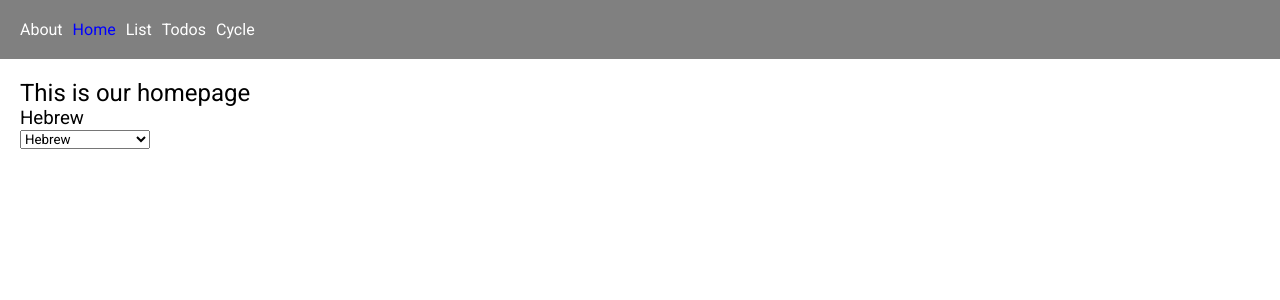
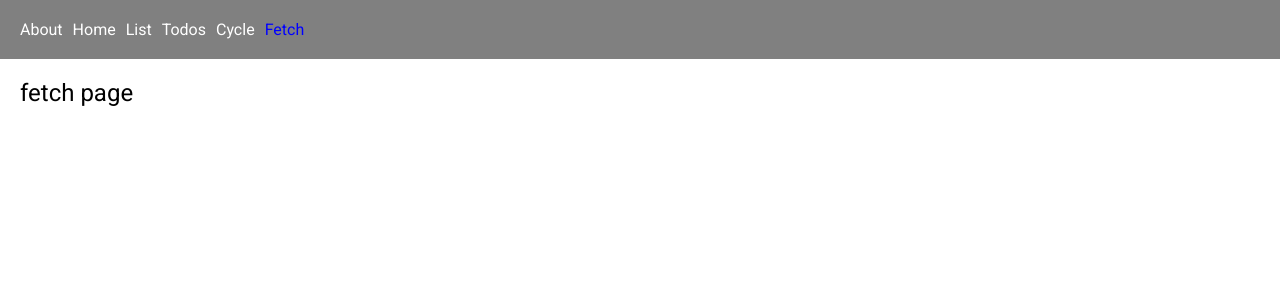
Before and after one commit to zadahead/IAI-React-6-2025, a React (Vite) app: page /fetch in a window 1280 px wide. Before the commit this address led to /. Shown: the top 300 px of the page. Built offline with nearby package versions, Linux system fonts and the light colour scheme; no server answers.

Commit message:
fetch basic

```diff
--- a/package.json
+++ b/package.json
@@ -10,6 +10,7 @@
     "preview": "vite preview"
   },
   "dependencies": {
+    "axios": "^1.10.0",
     "prop-types": "^15.8.1",
     "react": "^19.1.0",
     "react-dom": "^19.1.0",
--- a/src/App.jsx
+++ b/src/App.jsx
@@ -5,6 +5,7 @@ import './app.css';
 import { ListPage } from "./pages/list/List";
 import { Todos } from "./pages/todos/Todos";
 import { Cycle } from "./pages/cycle/Cycle";
+import { FetchPage } from "./pages/fetch/FetchPage";
 
 export const App = () => {
     return (
@@ -15,6 +16,7 @@ export const App = () => {
                 <NavLink to="/list">List</NavLink>
                 <NavLink to="/todos">Todos</NavLink>
                 <NavLink to="/cycle">Cycle</NavLink>
+                <NavLink to="/fetch">Fetch</NavLink>
             </div>
             <div className="content">
                 <Routes>
@@ -23,6 +25,7 @@ export const App = () => {
                     <Route path="/list" element={<ListPage />}></Route>
                     <Route path="/todos" element={<Todos />}></Route>
                     <Route path="/cycle" element={<Cycle />}></Route>
+                    <Route path="/fetch" element={<FetchPage />}></Route>
                     <Route path="*" element={<Navigate to="/" />}></Route>
                 </Routes>
             </div>
--- /dev/null
+++ b/src/pages/fetch/FetchPage.jsx
@@ -0,0 +1,20 @@
+import axios from "axios";
+import { useEffect } from "react"
+
+export const FetchPage = () => {
+
+    useEffect(() => {
+        fetchData();
+    }, []);
+
+    const fetchData = async () => {
+        const response = await axios.get("https://jsonplaceholder.typicode.com/users")
+        console.log(response.data);
+    }
+
+    return (
+        <div>
+            <h2>fetch page</h2>
+        </div>
+    )
+}
```
Also changed, not shown: 1 other file (tests, documents, lock files or other folders).
